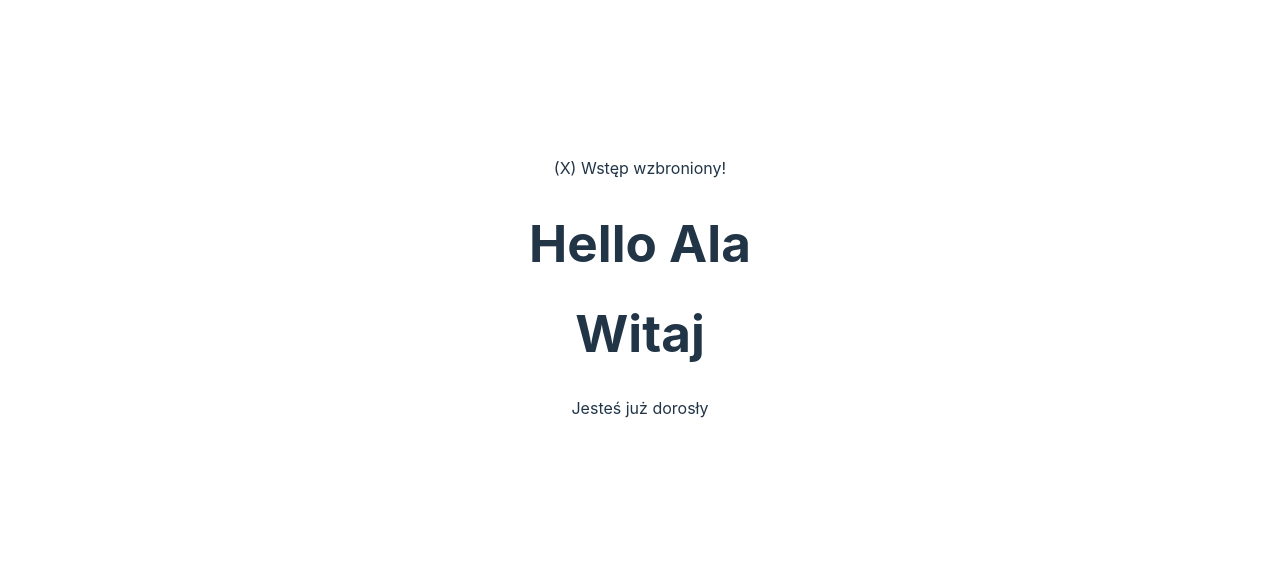
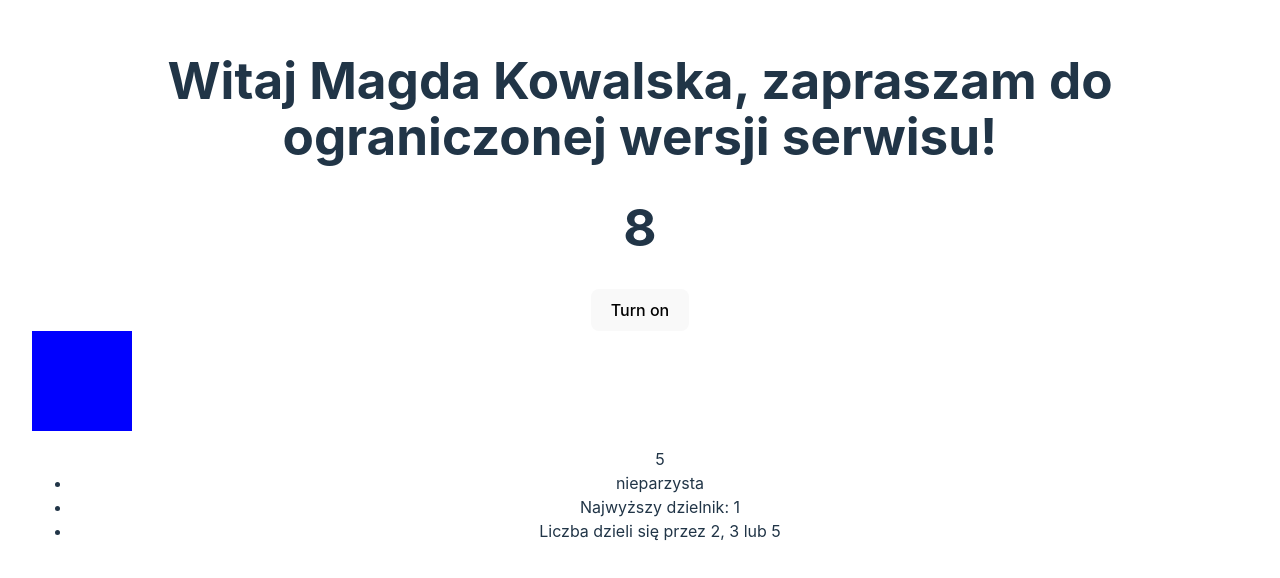
Before and after one commit to MagdalenaTyminska/React-test, a React (Vite) app: page / in a window 1280 px wide. Shown: the part 112-690 px from the top of the page. Built offline with nearby package versions, Linux system fonts and the light colour scheme.

Commit message:
conditional-rendering-ex

```diff
--- a/src/AgeVerifier.tsx
+++ /dev/null
@@ -1,50 +0,0 @@
-import { ReactNode } from "react";
-
-type AgeVerifierProps = {
-  age: number;
-};
-
-// 1 - z wykorzystaniem if
-// export const AgeVerifier = ({ age }: AgeVerifierProps) => {
-//   if (age >= 18)
-//     return (
-//       <div>
-//         <h1>Witaj dorosły człowieku!</h1>
-//       </div>
-//     );
-//   return <div>(X) Wstęp wzbroniony</div>;
-// };
-
-// 2 - z wykorzystaniem if w osobnej metodzie
-// export const AgeVerifier = ({ age }: AgeVerifierProps) => {
-//   const getContent = (age: number) => {
-//     if (age >= 18)
-//       return (
-//         <div>
-//           <h1>Witaj dorosły człowieku!</h1>
-//         </div>
-//       );
-//     return <div>(X) Wstęp wzbroniony</div>;
-//   };
-//   return <div>{getContent(age)}</div>;
-// };
-
-// 3 - z wykorzystaniem operatora ?
-// export const AgeVerifier = ({ age }: AgeVerifierProps) => {
-//   return (
-//     <div>
-//       {age >= 18 ? <h1>Witaj dorosły człowieku!</h1> : "(X) Wstęp wzbroniony"}
-//     </div>
-//   );
-// };
-
-// // 5 - z wykorzystaniem if i zapisem zmiennej
-export const AgeVerifier = ({ age }: AgeVerifierProps) => {
-  let content: ReactNode = "(X) Wstęp wzbroniony!";
-
-  if (age >= 18) {
-    content = <h1>Witaj dorosły osobniku</h1>;
-  }
-
-  return <div>{content}</div>;
-};
--- a/src/App.tsx
+++ b/src/App.tsx
@@ -1,14 +1,18 @@
 import "./App.scss";
-import { AgeVerifier } from "./AgeVerifier";
-import { HelloSomebody } from "./HelloSomebody";
-import { SimpleAgeVerifier } from "./SimpleAgeVerifier";
+import { First } from "./First";
+import { Second } from "./Second";
+import { Third } from "./Third";
+import { FourthMother } from "./FourthMother";
+import { Fifth } from "./Fifth";
 
 const App = () => {
   return (
     <>
-      <AgeVerifier age={17} />
-      <HelloSomebody name={"Ala"} />
-      <SimpleAgeVerifier age={17} />
+      <First />
+      <Second user={{ name: "Magda", lastName: "Kowalska", age: 17 }} />
+      <Third a={5} b={8} c={6} />
+      <FourthMother />
+      <Fifth />
     </>
   );
 };
--- /dev/null
+++ b/src/Fifth.tsx
@@ -0,0 +1,41 @@
+import { useEffect, useState } from "react";
+
+export const Fifth = () => {
+  const [counter, setCounter] = useState(0);
+
+  useEffect(() => {
+    const interval = setInterval(() => {
+      setCounter((prevCounter) => prevCounter + 1);
+    }, 1000);
+
+    return () => {
+      clearInterval(interval);
+    };
+  }, []);
+
+  const getHighestDivider = (value: number) => {
+    for (let i = Math.floor(value / 2); i > 1; i--) {
+      if (value % i === 0) return i;
+    }
+    return 1;
+  };
+
+  const dividesBy235 = (value: number) => {
+    return value % 2 === 0 || value % 3 === 0 || value % 5 === 0;
+  };
+
+  return (
+    <ul>
+      <div>{counter}</div>
+      <li>{counter % 2 === 0 ? "parzysta" : "nieparzysta"}</li>
+      {counter > 0 && (
+        <li> Najwyższy dzielnik: {getHighestDivider(counter)}</li>
+      )}
+      {dividesBy235(counter) ? (
+        <li>Liczba dzieli się przez 2, 3 lub 5</li>
+      ) : (
+        <li>Liczba nie dzieli się przez 2, 3 ani 5</li>
+      )}
+    </ul>
+  );
+};
--- /dev/null
+++ b/src/First.tsx
@@ -0,0 +1,18 @@
+import { useEffect, useState } from "react";
+
+export const First = () => {
+  const [counter, setCounter] = useState(0);
+
+  useEffect(() => {
+    const interval = setInterval(() => {
+      setCounter((prevCounter) => prevCounter + 1);
+    }, 1000);
+
+    return () => {
+      clearInterval(interval);
+    };
+  }, []);
+
+  if (counter % 2 === 0) return <h1>Hello!</h1>;
+  // return null; - nie trzeba zwracać null
+};
--- /dev/null
+++ b/src/FourthDark.tsx
@@ -0,0 +1,3 @@
+export const FourthDark = () => {
+  return <div style={{ backgroundColor: "blue", height: 100, width: 100 }} />;
+};
--- /dev/null
+++ b/src/FourthLight.tsx
@@ -0,0 +1,3 @@
+export const FourthLight = () => {
+  return <div style={{ backgroundColor: "yellow", height: 100, width: 100 }} />;
+};
--- /dev/null
+++ b/src/FourthMother.tsx
@@ -0,0 +1,20 @@
+import { FourthLight } from "./FourthLight";
+import { FourthDark } from "./FourthDark";
+import { useState } from "react";
+
+export const FourthMother = () => {
+  const [isTurnedOn, setTurnedOn] = useState(false);
+
+  const toggleLight = () => {
+    setTurnedOn((prevTurnedOn) => !prevTurnedOn);
+  };
+
+  return (
+    <>
+      <button onClick={toggleLight}>
+        {isTurnedOn ? `Turn off` : `Turn on`}
+      </button>
+      {isTurnedOn ? <FourthLight /> : <FourthDark />}
+    </>
+  );
+};
--- a/src/HelloSomebody.tsx
+++ /dev/null
@@ -1,11 +0,0 @@
-type HelloSomebodyProps = {
-  name?: string;
-};
-
-export const HelloSomebody = ({ name }: HelloSomebodyProps) => {
-  return (
-    <div>
-      <h1>Hello {name || "Nieznajomy"}</h1>
-    </div>
-  );
-};
--- /dev/null
+++ b/src/Second.tsx
@@ -0,0 +1,46 @@
+type UserData = {
+  name?: string;
+  lastName?: string;
+  age?: number;
+};
+
+type AccessValidatorProps = {
+  user?: UserData;
+};
+
+export const Second = ({ user }: AccessValidatorProps) => {
+  const getContent = (user?: UserData) => {
+    if (!user) return " Witaj nieznajomy!";
+
+    const { name, lastName, age } = user;
+    if (!name || !lastName) return <h1>Chyba się znamy, ale nie do końca!</h1>;
+    if (!age)
+      return `Witaj ${name} ${lastName}, nie wiem czy mogę Cię tutaj wpuścić!`;
+
+    return `Witaj ${name} ${lastName}, zapraszam do ${
+      age >= 18 ? "pełnej" : "ograniczonej"
+    } wersji serwisu!`;
+  };
+
+  return <h1>{getContent(user)}</h1>;
+};
+
+// export const Second = ({ user }: AccessValidatorProps) => {
+//   if (!user) return <h1>Witaj nieznajomy!</h1>;
+
+//   const { name, lastName, age } = user;
+//   if (!name || !lastName) return <h1>Chyba się znamy, ale nie do końca!</h1>;
+//   if (!age)
+//     return (
+//       <h1>
+//         Witaj {name} {lastName}, nie wiem czy mogę Cię tutaj wpuścić!
+//       </h1>
+//     );
+
+//   return (
+//     <h1>
+//       Witaj {name} {lastName}, zapraszam do{" "}
+//       {age >= 18 ? "pełnej" : "ograniczonej"} wersji serwisu!
+//     </h1>
+//   );
+// };
--- a/src/SimpleAgeVerifier.tsx
+++ /dev/null
@@ -1,36 +0,0 @@
-type SimpleAgeVerifierProps = {
-  age: number;
-};
-
-//1 - warunkowe renederowanie tekstu
-// export const SimpleAgeVerifier = ({ age }: SimpleAgeVerifierProps) => {
-//   return (
-//     <div>
-//       <h1>Witaj</h1>
-//       {age >= 18 && "Jesteś już dorosły"}
-//     </div>
-//   );
-// };
-
-//2 - warunkowe renederowanie całego komponentu
-// export const SimpleAgeVerifier = ({ age }: SimpleAgeVerifierProps) => {
-//   if (age < 18) return null;
-
-//   return (
-//     <div>
-//       <h1>Witaj</h1>
-//       Jesteś już dorosły
-//     </div>
-//   );
-// };
-
-export const SimpleAgeVerifier = ({ age }: SimpleAgeVerifierProps) => {
-  if (age < 18) {
-    return (
-      <div>
-        <h1>Witaj</h1>
-        Jesteś już dorosły
-      </div>
-    );
-  }
-};
--- /dev/null
+++ b/src/Third.tsx
@@ -0,0 +1,32 @@
+type HighestValueProps = {
+  a: number;
+  b: number;
+  c: number;
+};
+
+// export const Third = ({ a, b, c }: HighestValueProps) => {
+//   const getHighestValue = (a: number, b: number, c: number) => {
+//     let result;
+//     if (a >= b && a >= c) {
+//       result = a;
+//     } else if (b >= a && b >= c) {
+//       result = b;
+//     } else {
+//       result = c;
+//     }
+//     return result;
+//   };
+
+export const Third = ({ a, b, c }: HighestValueProps) => {
+  const getHighestValue = (a: number, b: number, c: number) => {
+    if (a > b) {
+      if (a > c) return a;
+      return c;
+    } else {
+      if (b > c) return b;
+      return c;
+    }
+  };
+
+  return <h1>{getHighestValue(a, b, c)}</h1>;
+};
```
